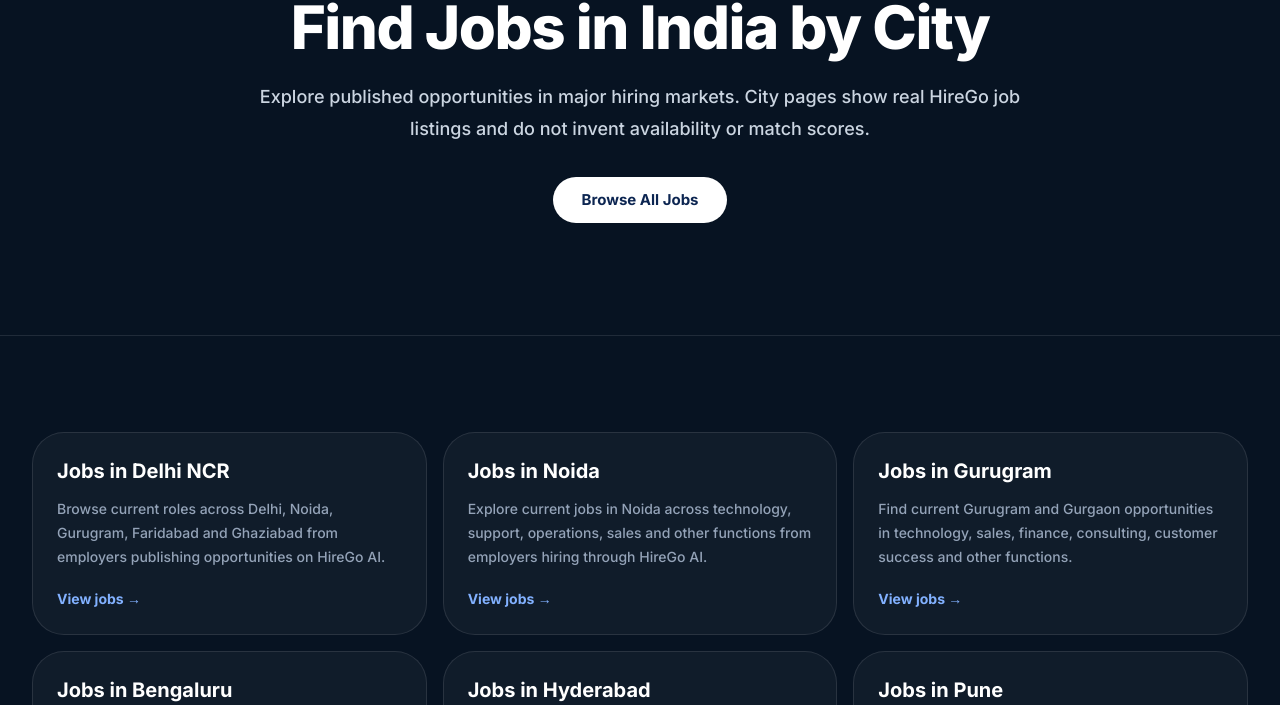
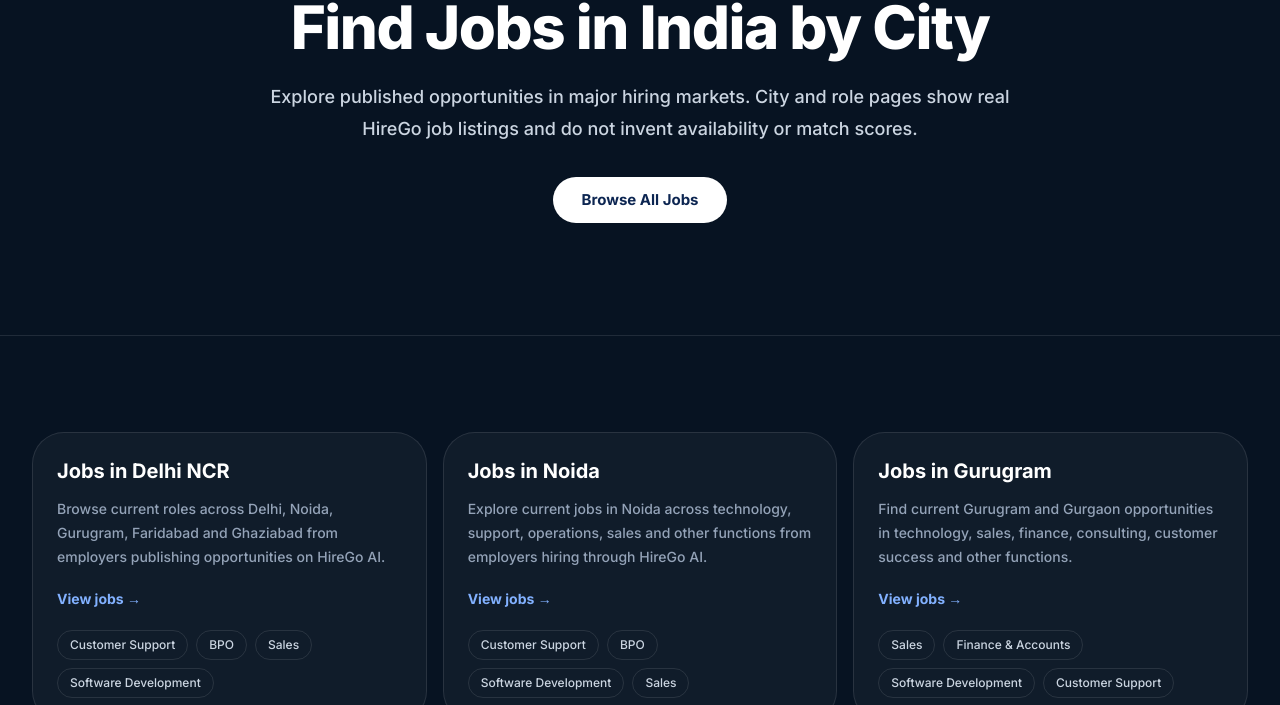
Before and after one commit to hirego1ai-design/hariom-, a Next.js app: page /jobs-in in a window 1280 px wide. Shown: the part 247-952 px from the top of the page. Built offline with nearby package versions, Linux system fonts and the light colour scheme; no server answers.

Commit message:
Build crawlable public job discovery page: src/app/jobs-in/page.tsx

```diff
--- a/src/app/jobs-in/page.tsx
+++ b/src/app/jobs-in/page.tsx
@@ -2,12 +2,13 @@ import Link from "next/link";
 import type { Metadata } from "next";
 import MarketingShell from "@/components/marketing/MarketingShell";
 import { SEO_JOB_CITIES } from "@/lib/seoJobCities";
+import { categoriesForCity } from "@/lib/seoJobCategories";
 import { marketingMetadata } from "@/lib/marketingMetadata";
 
 export const metadata: Metadata = marketingMetadata({
   path: "/jobs-in",
   title: "Jobs in India by City | HireGo AI",
-  description: "Browse current jobs by city on HireGo AI, including Delhi NCR, Noida, Gurugram, Bengaluru, Hyderabad, Pune, Mumbai, Chennai and Ahmedabad.",
+  description: "Browse current jobs by city on HireGo AI, including Delhi NCR, Noida, Gurugram, Bengaluru, Hyderabad, Pune, Mumbai, Chennai and other hiring markets.",
 });
 
 export default function JobsByCityPage() {
@@ -19,7 +20,7 @@ export default function JobsByCityPage() {
             <p className="text-sm font-bold uppercase tracking-[0.2em] text-[#82b1ff]">Jobs by location</p>
             <h1 className="mt-4 text-4xl font-extrabold tracking-tight sm:text-6xl">Find Jobs in India by City</h1>
             <p className="mx-auto mt-6 max-w-3xl text-lg leading-8 text-slate-300">
-              Explore published opportunities in major hiring markets. City pages show real HireGo job listings and do not invent availability or match scores.
+              Explore published opportunities in major hiring markets. City and role pages show real HireGo job listings and do not invent availability or match scores.
             </p>
             <Link href="/jobs" className="mt-8 inline-flex rounded-full bg-white px-7 py-3 font-bold text-[#0c2551]">Browse All Jobs</Link>
           </div>
@@ -28,11 +29,24 @@ export default function JobsByCityPage() {
         <section className="mx-auto max-w-7xl px-5 py-16 sm:px-8 md:py-24">
           <div className="grid gap-4 sm:grid-cols-2 lg:grid-cols-3">
             {SEO_JOB_CITIES.map((city) => (
-              <Link key={city.slug} href={`/jobs?location=${encodeURIComponent(city.name)}`} className="rounded-2xl border border-white/10 bg-white/[0.04] p-6 transition hover:border-[#448aff]">
-                <h2 className="text-xl font-bold">Jobs in {city.name}</h2>
-                <p className="mt-3 text-sm leading-6 text-slate-400">{city.candidateIntro}</p>
-                <span className="mt-5 inline-flex text-sm font-bold text-[#82b1ff]">View jobs →</span>
-              </Link>
+              <article key={city.slug} className="rounded-2xl border border-white/10 bg-white/[0.04] p-6">
+                <Link href={`/jobs-in/${city.slug}`} className="block transition hover:text-[#82b1ff]">
+                  <h2 className="text-xl font-bold">Jobs in {city.name}</h2>
+                  <p className="mt-3 text-sm leading-6 text-slate-400">{city.candidateIntro}</p>
+                  <span className="mt-5 inline-flex text-sm font-bold text-[#82b1ff]">View jobs →</span>
+                </Link>
+                <div className="mt-5 flex flex-wrap gap-2">
+                  {categoriesForCity(city.slug).slice(0, 4).map((category) => (
+                    <Link
+                      key={category.slug}
+                      href={`/jobs-in/${city.slug}/${category.slug}`}
+                      className="rounded-full border border-white/10 px-3 py-1.5 text-xs text-slate-300 hover:border-[#448aff] hover:text-white"
+                    >
+                      {category.name}
+                    </Link>
+                  ))}
+                </div>
+              </article>
             ))}
           </div>
         </section>
```
